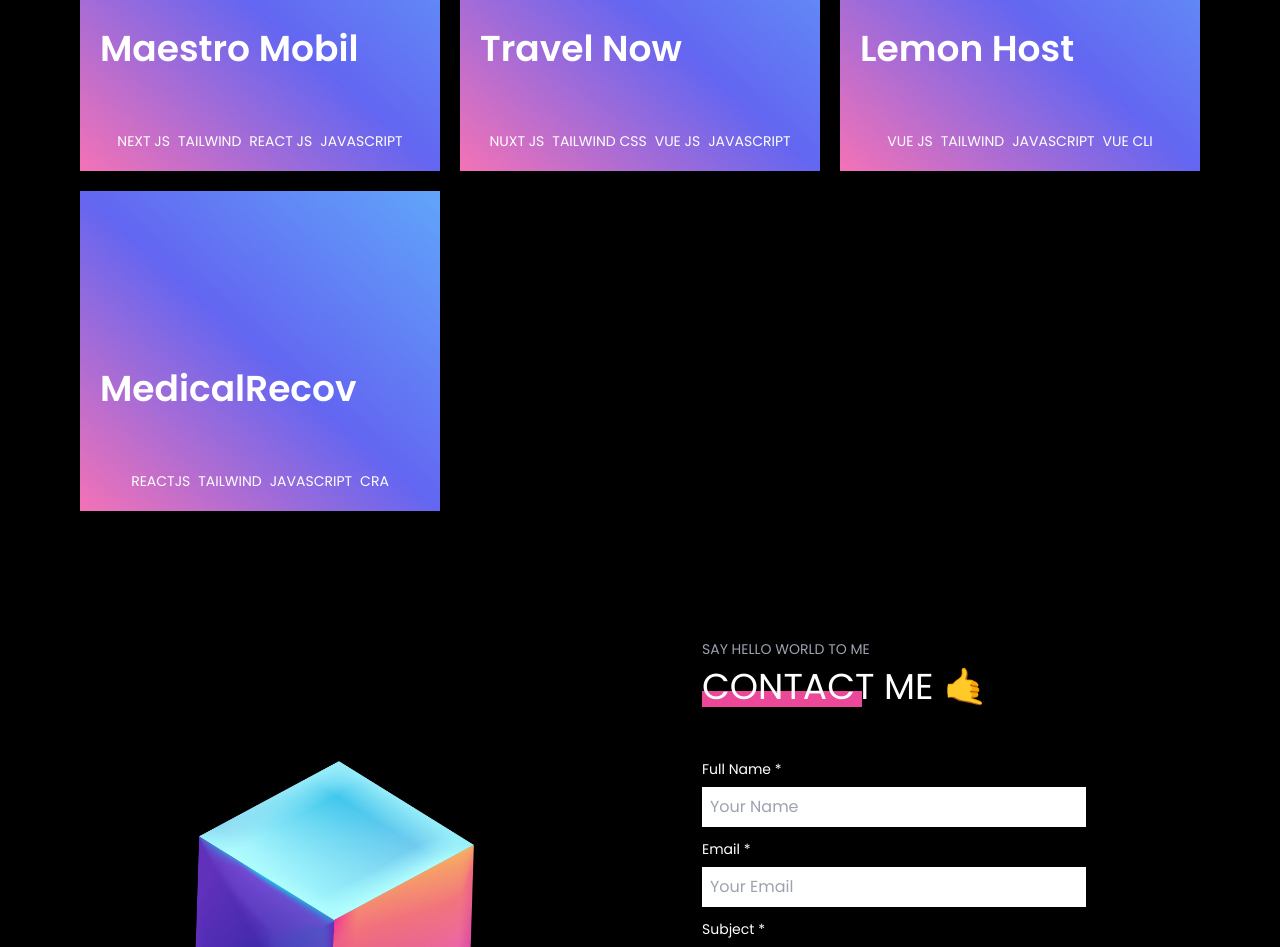
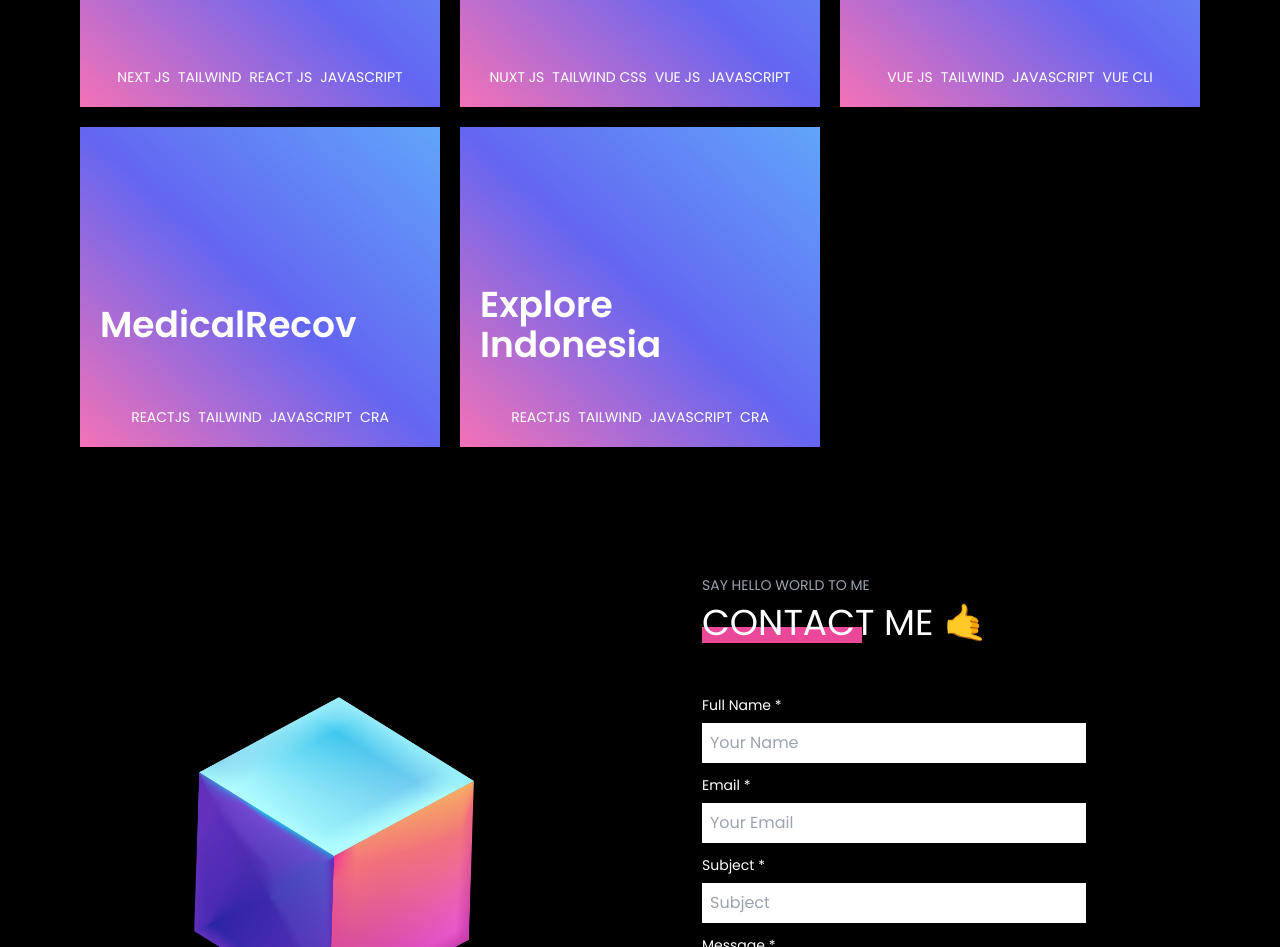
Before and after one commit to dhoniaridho/ahmadridhoni-v1, a Next.js app: page / in a window 1280 px wide. Shown: the part 1121-2068 px from the top of the page. Built offline with nearby package versions, Linux system fonts and the light colour scheme.

Commit message:
add fixed navbar

```diff
--- a/components/layouts/navigation.js
+++ b/components/layouts/navigation.js
@@ -4,6 +4,7 @@ import { FaFacebook, FaInstagram, FaLinkedin, FaGithub } from 'react-icons/fa'
 import Link from 'next/link'
 import {useRouter} from 'next/router'
 import Logo from '~/components/brands/logo'
+import { useEffect } from 'react'
 
 const navigations = [
     {
@@ -28,7 +29,19 @@ export default function Navigation() {
 
     const { asPath } = useRouter()
     const [isCollapse, setIsCollapse] = useState(false)
+    const [isScrolled, setIsScrolled] = useState(false)
     const [isNavHover, setIsNavHover] = useState(false)
+
+    const handleScroll = ()=> {
+        if (window.scrollY > window.innerHeight) {
+            setIsScrolled(true)
+        } else {
+            setIsScrolled(false)
+        }
+    }
+    useEffect(()=> {
+        window.addEventListener('scroll', handleScroll)
+    }, [])
 
     const handleCollapse = ()=> {
         document.body.style.overflow = 'hidden'
@@ -41,7 +54,7 @@ export default function Navigation() {
 
     return(
         <nav>
-            <div className="overflow-hidden bg-black px-5 text-white flex h-16 justify-between place-items-center z-40 sticky">
+            <div className={`overflow-hidden ${isScrolled ? 'backdrop-filter backdrop-blur-lg bg-black bg-opacity-10' : ''} px-5 text-white flex h-16 justify-between place-items-center z-40 w-full fixed`}>
                 <div>
                     <Link href="/">
                         <a><Logo /></a>
--- a/next.config.js
+++ b/next.config.js
@@ -1,3 +1,3 @@
-module.exports = {
-  reactStrictMode: true,
-}
+const withTM = require('next-transpile-modules')(['gsap']); // pass the modules you would like to see transpiled
+
+module.exports = withTM();
--- a/package.json
+++ b/package.json
@@ -13,7 +13,9 @@
     "classnames": "^2.3.1",
     "dotenv": "^10.0.0",
     "emailjs-com": "^3.2.0",
+    "gsap": "^3.7.1",
     "next": "11.0.1",
+    "next-transpile-modules": "^8.0.0",
     "nodemailer": "^6.6.3",
     "nprogress": "^0.2.0",
     "react": "17.0.2",
--- a/pages/api/projects.js
+++ b/pages/api/projects.js
@@ -36,6 +36,15 @@ export default function handler(req, res) {
       preview: "https://i.ibb.co/ZcBJw4t/medical.png",
       code: "https://github.com/dhoniaridho/medical-recover",
     },
+    {
+      name: "Explore Indonesia",
+      link: "https://exploreindo.vercel.app/",
+      tech: ["Reactjs", "Tailwind", "Javascript", "CRA"],
+      description:
+        "Slicing a hosting landing page with React Js as a library. designed by figma community",
+      preview: "https://i.ibb.co/Y0BzKrq/Vite-App.png",
+      code: "https://github.com/dhoniaridho/exploreindo",
+    },
   ];
 
   if (req.method === "GET") {
```
Also changed, not shown: 1 other file (tests, documents, lock files or other folders).
